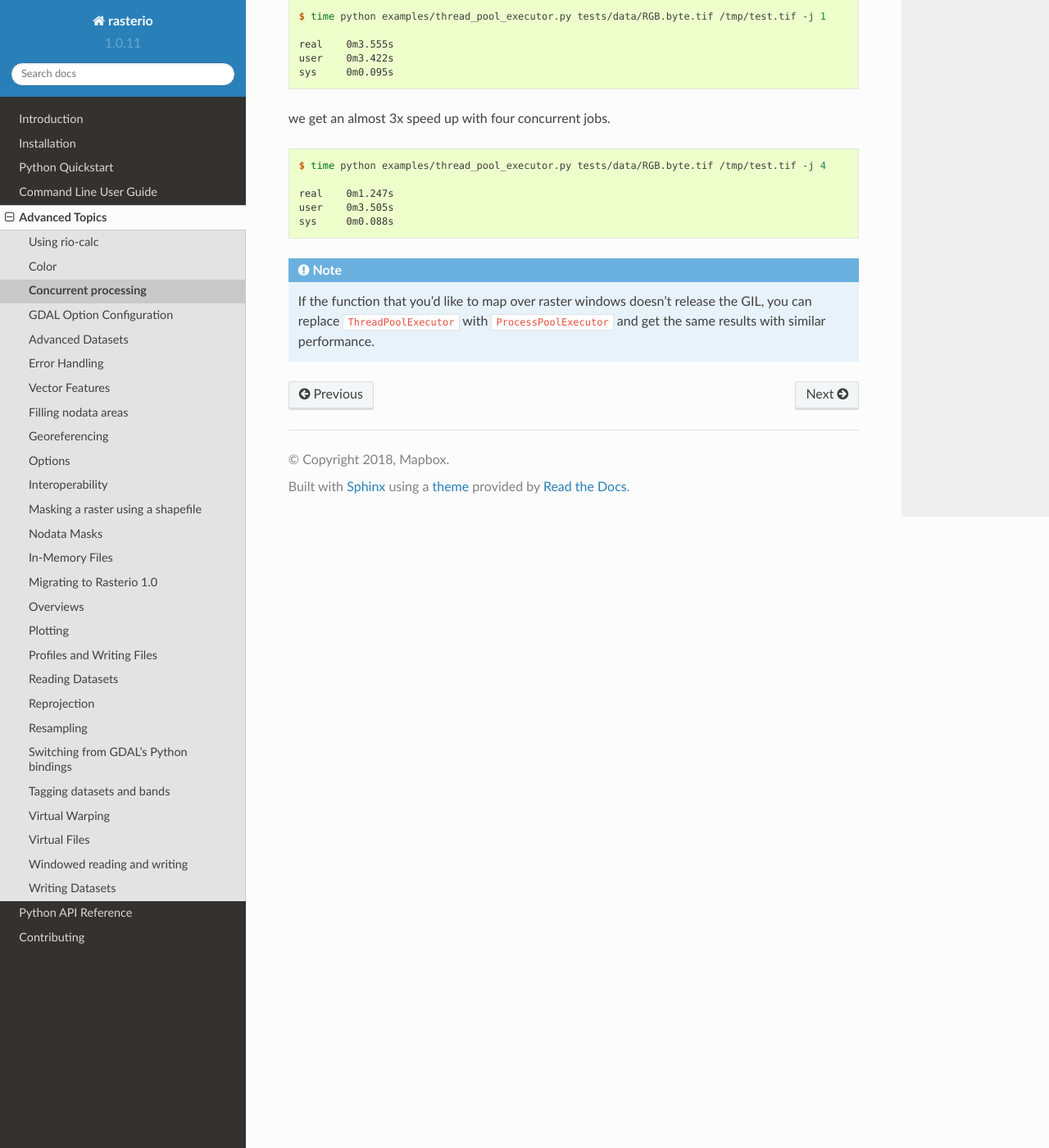
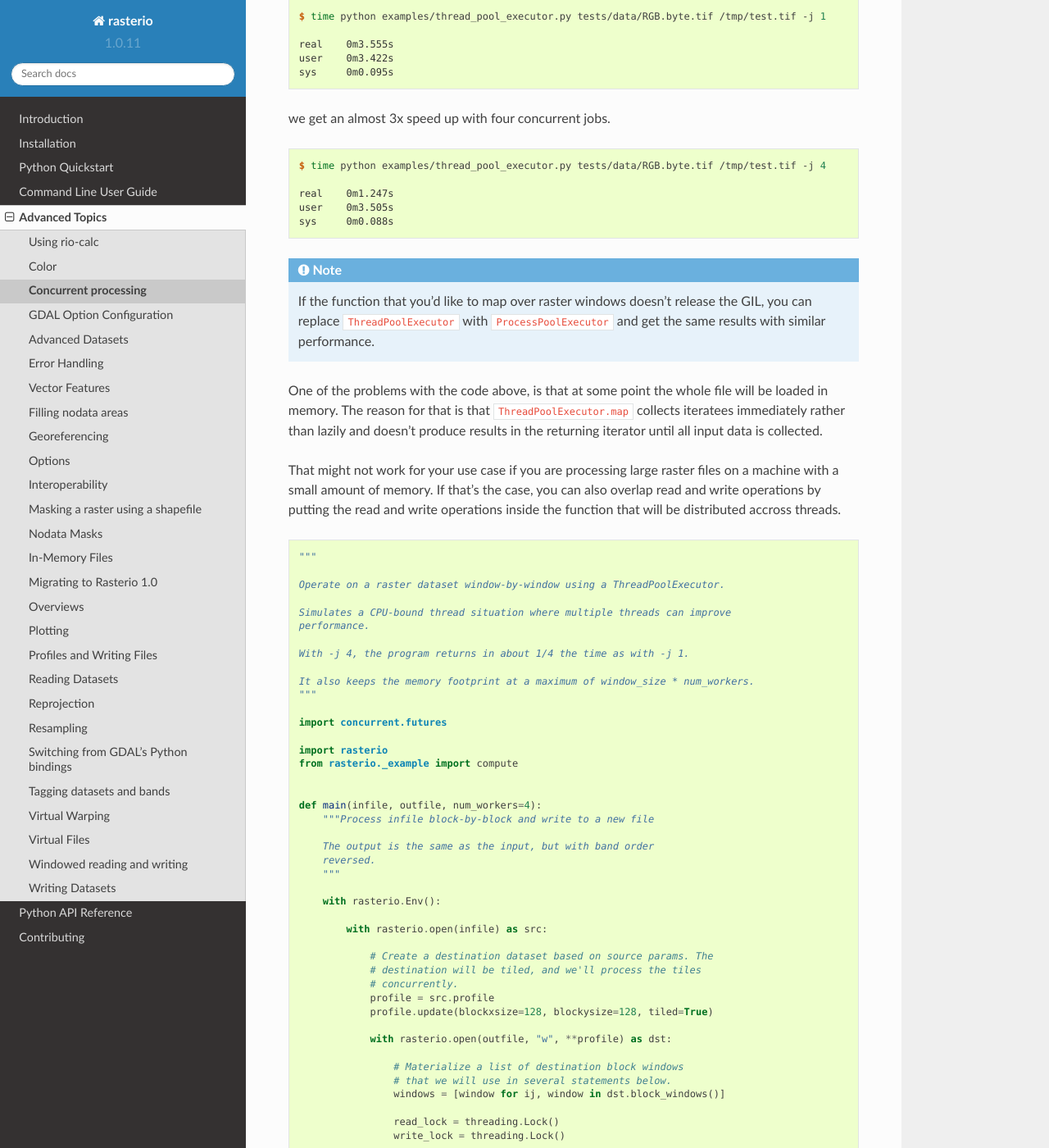
Before and after one commit to rasterio/rasterio, a Sphinx documentation site: the page built from docs/topics/concurrency.rst, in a window 1280 px wide and 1400 px high, scrolled down 2069 px. Shown: the whole window at 82% size. Built offline with Sphinx 7.4.7 and the Read the Docs theme 2.0.0, drawn with Linux system fonts in a browser that asks for light colours; some of the changed text lies outside the part shown.

Commit message:
Added a new example to docs/topics/concurrency.rst

```diff
--- a/docs/topics/concurrency.rst
+++ b/docs/topics/concurrency.rst
@@ -133,3 +133,91 @@ we get an almost 3x speed up with four concurrent jobs.
    If the function that you'd like to map over raster windows doesn't release
    the GIL, you can replace ``ThreadPoolExecutor`` with ``ProcessPoolExecutor``
    and get the same results with similar performance.
+
+One of the problems with the code above, is that at some point the whole file will be loaded in
+memory. The reason for that is that ``ThreadPoolExecutor.map`` collects iteratees immediately
+rather than lazily and doesn't produce results in the returning iterator until all input
+data is collected.
+
+That might not work for your use case if you are processing large raster files on a machine
+with a small amount of memory. If that's the case, you can also overlap read and write operations
+by putting the read and write operations inside the function that will be distributed accross
+threads.
+
+.. code-block:: python
+
+    """
+
+    Operate on a raster dataset window-by-window using a ThreadPoolExecutor.
+
+    Simulates a CPU-bound thread situation where multiple threads can improve
+    performance.
+
+    With -j 4, the program returns in about 1/4 the time as with -j 1.
+
+    It also keeps the memory footprint at a maximum of window_size * num_workers.
+    """
+
+    import concurrent.futures
+
+    import rasterio
+    from rasterio._example import compute
+
+
+    def main(infile, outfile, num_workers=4):
+        """Process infile block-by-block and write to a new file
+
+        The output is the same as the input, but with band order
+        reversed.
+        """
+
+        with rasterio.Env():
+
+            with rasterio.open(infile) as src:
+
+                # Create a destination dataset based on source params. The
+                # destination will be tiled, and we'll process the tiles
+                # concurrently.
+                profile = src.profile
+                profile.update(blockxsize=128, blockysize=128, tiled=True)
+
+                with rasterio.open(outfile, "w", **profile) as dst:
+
+                    # Materialize a list of destination block windows
+                    # that we will use in several statements below.
+                    windows = [window for ij, window in dst.block_windows()]
+
+                    read_lock = threading.Lock()
+                    write_lock = threading.Lock()
+
+                    # This function will be executed in parallel in different
+                    # threads (4 by default). But reading and writing to a
+                    # dataset is not thread safe and will fail if multiple
+                    # threads read/write to the same open dataset. To make
+                    # sure only one thread reads/write to the dataset at the
+                    # same time, we use locks. Notice that we use different
+                    # locks for reading and writing because those operations
+                    # are being done to different datasets, so it's safe to
+                    # overlap them.
+                    def process(window):
+                        with read_lock:
+                            src_array = src.read(window=window)
+                        result = compute(src_array)
+                        with write_lock:
+                            dst.write(result, window=window)
+
+                    with concurrent.futures.ThreadPoolExecutor(
+                        max_workers=num_workers
+                    ) as executor:
+                        executor.map(compute, windows)
+
+.. note::
+
+    This example assumes that the ``compute`` function releases the GIL. If that doesn't happen,
+    you won't get a noticeable performance benefit because the ``compute`` function will run in
+    only one thread at a time.
+
+    In contrast with the previous example, in this case it's not possible to replace
+    ``ThreadPoolExecutor`` with ``ProcessPoolExecutor`` because we rely on memory space sharing
+    by referencing the ``src`` and ``dst`` objects in the ``process`` function that will run in
+    multiple threads.
```
